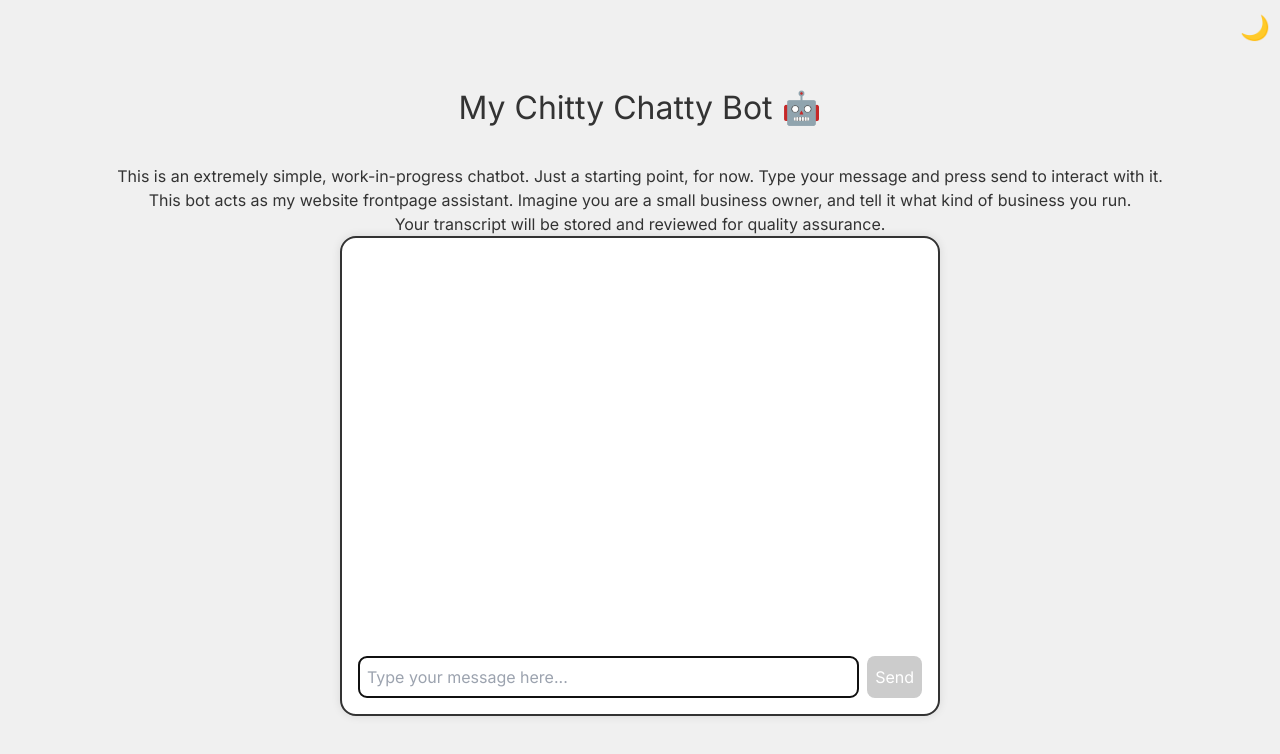
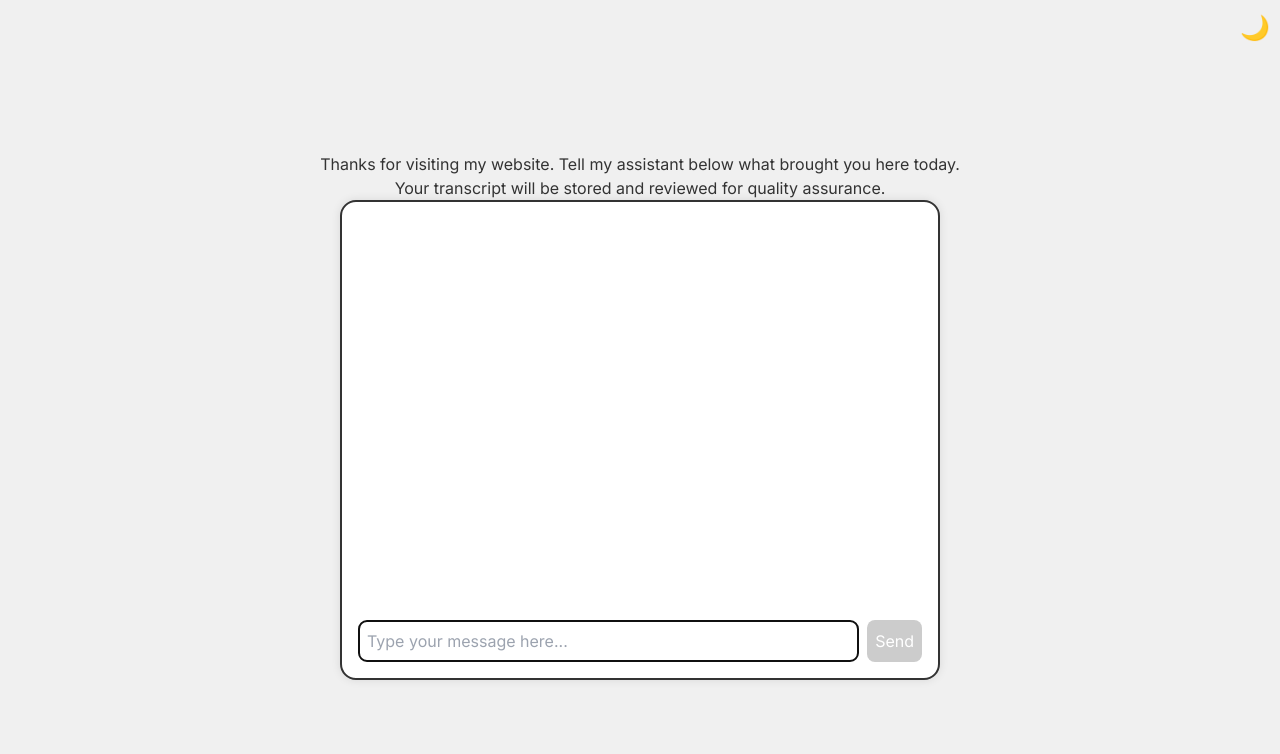
Before and after one commit to TheLegitSmit/AssistantBot, a Next.js app: page / in a window 1280 px wide. Shown: the top 754 px of the page. Built offline with nearby package versions, Linux system fonts and the light colour scheme.

Commit message:
production

```diff
--- a/app/page.tsx
+++ b/app/page.tsx
@@ -210,9 +210,8 @@ export default function Chat() {
         <ThemeToggle onClick={toggleTheme}>
           {isDarkMode ? '☀️' : '🌙'}
         </ThemeToggle>
-        <Header>My Chitty Chatty Bot 🤖</Header>
-        <p>This is an extremely simple, work-in-progress chatbot. Just a starting point, for now. Type your message and press send to interact with it.</p>
-        <p>This bot acts as my website frontpage assistant. Imagine you are a small business owner, and tell it what kind of business you run.</p>
+        <Header></Header>
+        <p>Thanks for visiting my website. Tell my assistant below what brought you here today.</p>
         <p>Your transcript will be stored and reviewed for quality assurance.</p>
         <ChatContainer>
           <MessageList>
```
